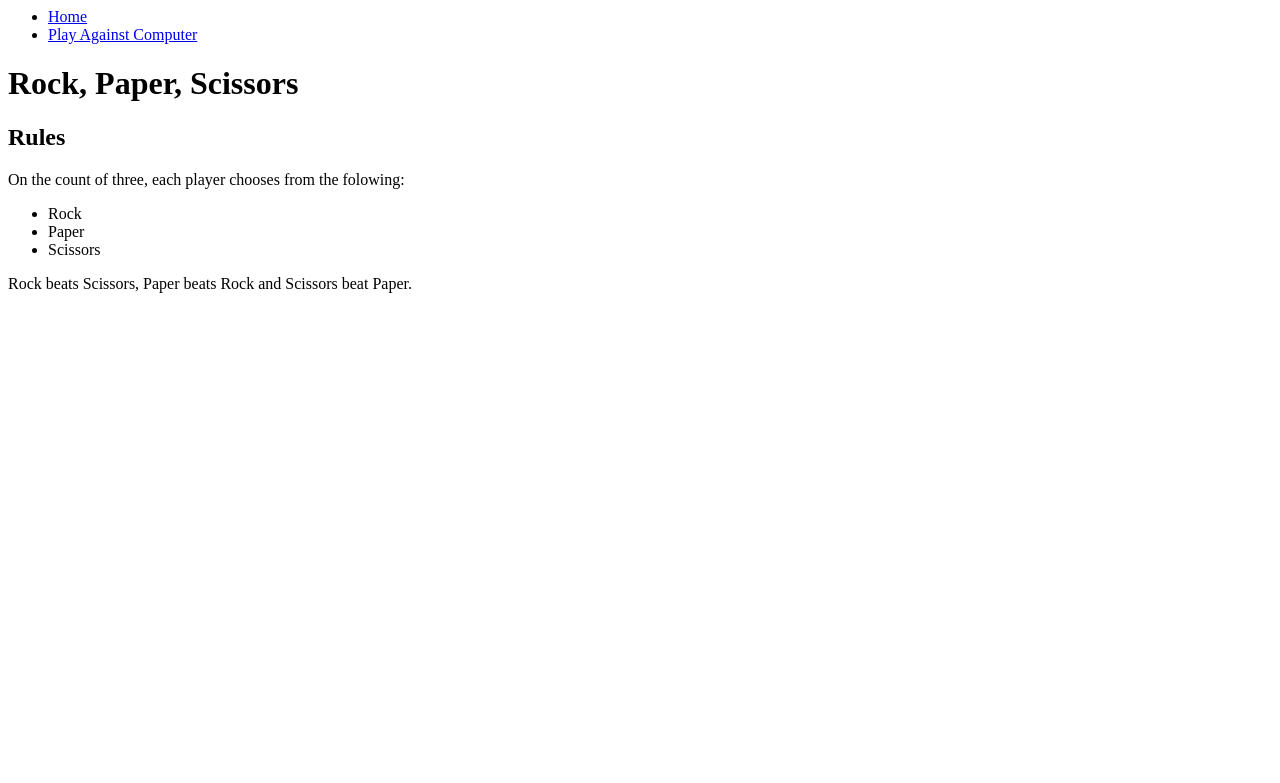
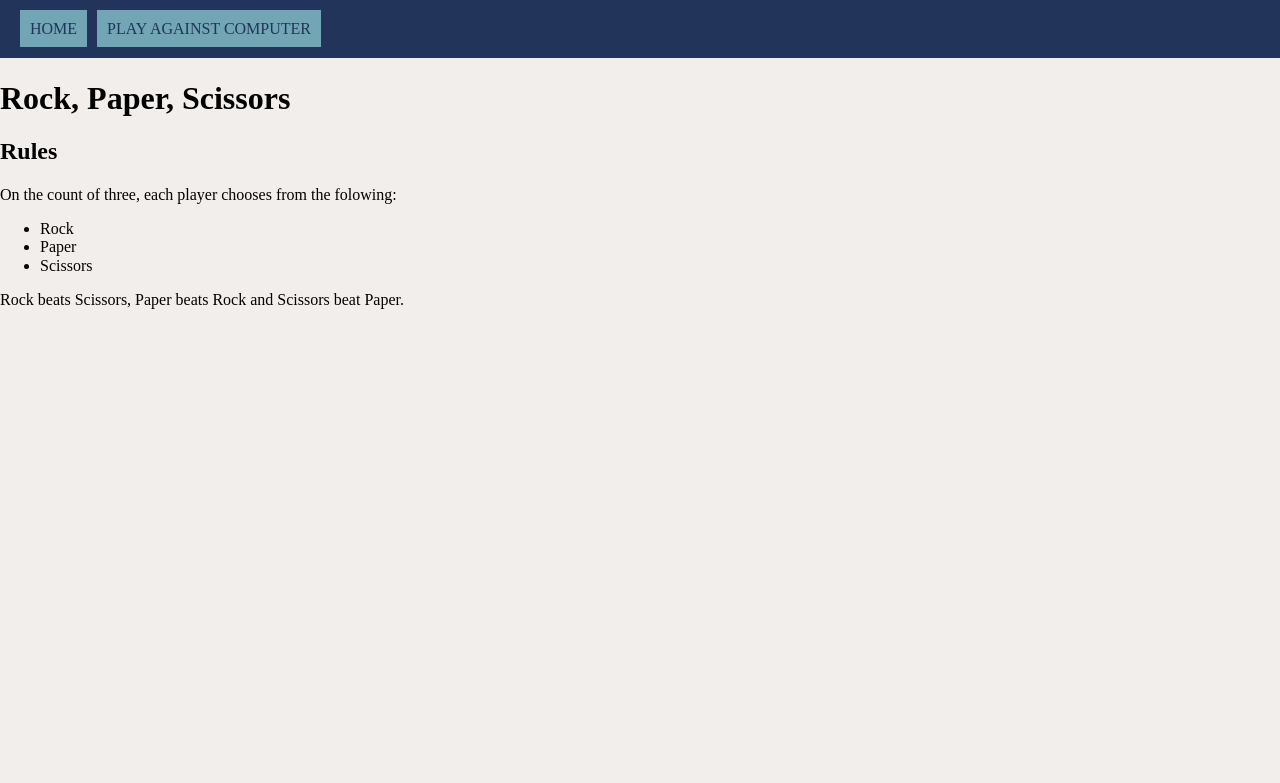
Before and after one commit to mldrenth/rock_paper_scissors_python, a Flask app: page / in a window 1280 px wide. Shown: the top 783 px of the page. Run offline with Flask 2, Linux system fonts and the light colour scheme.

Commit message:
Added nav bar

```diff
--- a/static/style.css
+++ b/static/style.css
@@ -0,0 +1,28 @@
+body {
+    background-color: #F2EEEB
+}
+nav {
+    background-color: #223459;
+
+}
+
+nav > ul {
+    list-style: none;
+    display: flex;
+    flex-direction: row;
+    column-gap: 10px;
+    padding: 20px;
+
+}
+
+nav > ul > li > a {
+    background-color:   #72A6B4;
+    padding: 10px;
+    text-decoration: none;
+    color: #223459;
+    text-transform: uppercase
+
+}
+nav > ul > li > a:hover {
+    color: #E8D299;
+}
--- a/templates/base.html
+++ b/templates/base.html
@@ -1,6 +1,8 @@
 <html>
 
 <head>
+    <link rel="stylesheet" href="https://cdnjs.cloudflare.com/ajax/libs/normalize/8.0.1/normalize.min.css">
+    <link rel="stylesheet" href="{{ url_for('static', filename='style.css') }}">
     <title>{{ title }} --- Rock -- Paper -- Scissors</title>
 </head>
 
```
